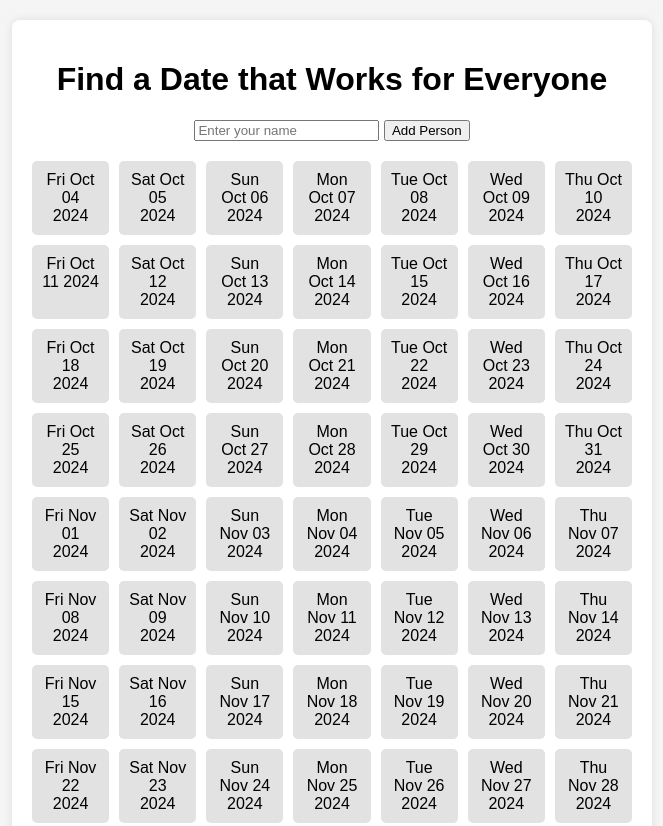
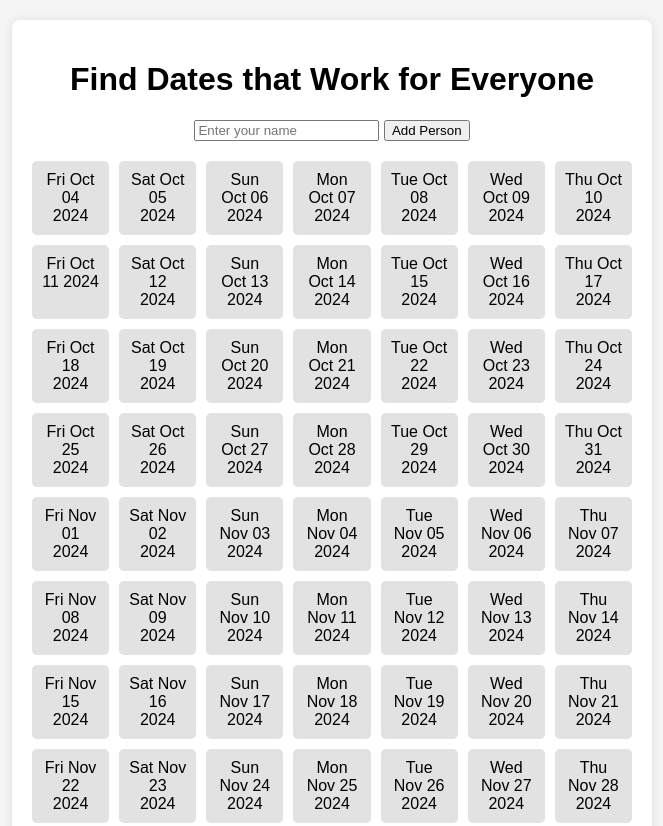
Before and after one commit to kreitter/date_finder, a plain HTML site: page index.html in a window 1280 px wide. Shown: the top 826 px of the page, without its empty margins (308-971 px from the left). Drawn offline with Linux system fonts and the light colour scheme.

Commit message:
update innertext

```diff
--- a/index.html
+++ b/index.html
@@ -8,7 +8,7 @@
 </head>
 <body>
     <div class="container">
-        <h1>Find a Date that Works for Everyone</h1>
+        <h1>Find Dates that Work for Everyone</h1>
         <div id="input-section">
             <input type="text" id="name-input" placeholder="Enter your name">
             <button id="add-person">Add Person</button>
```
